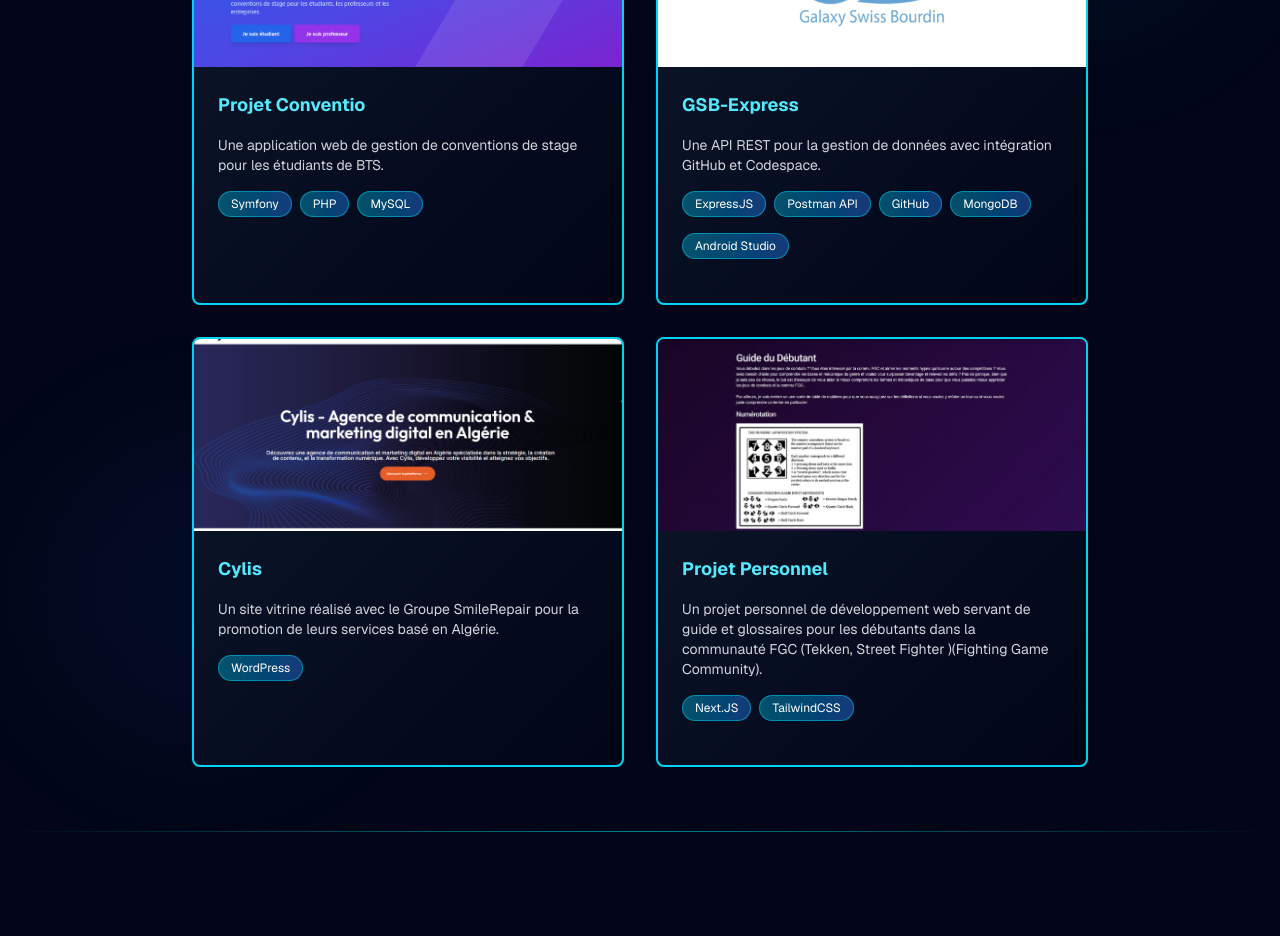
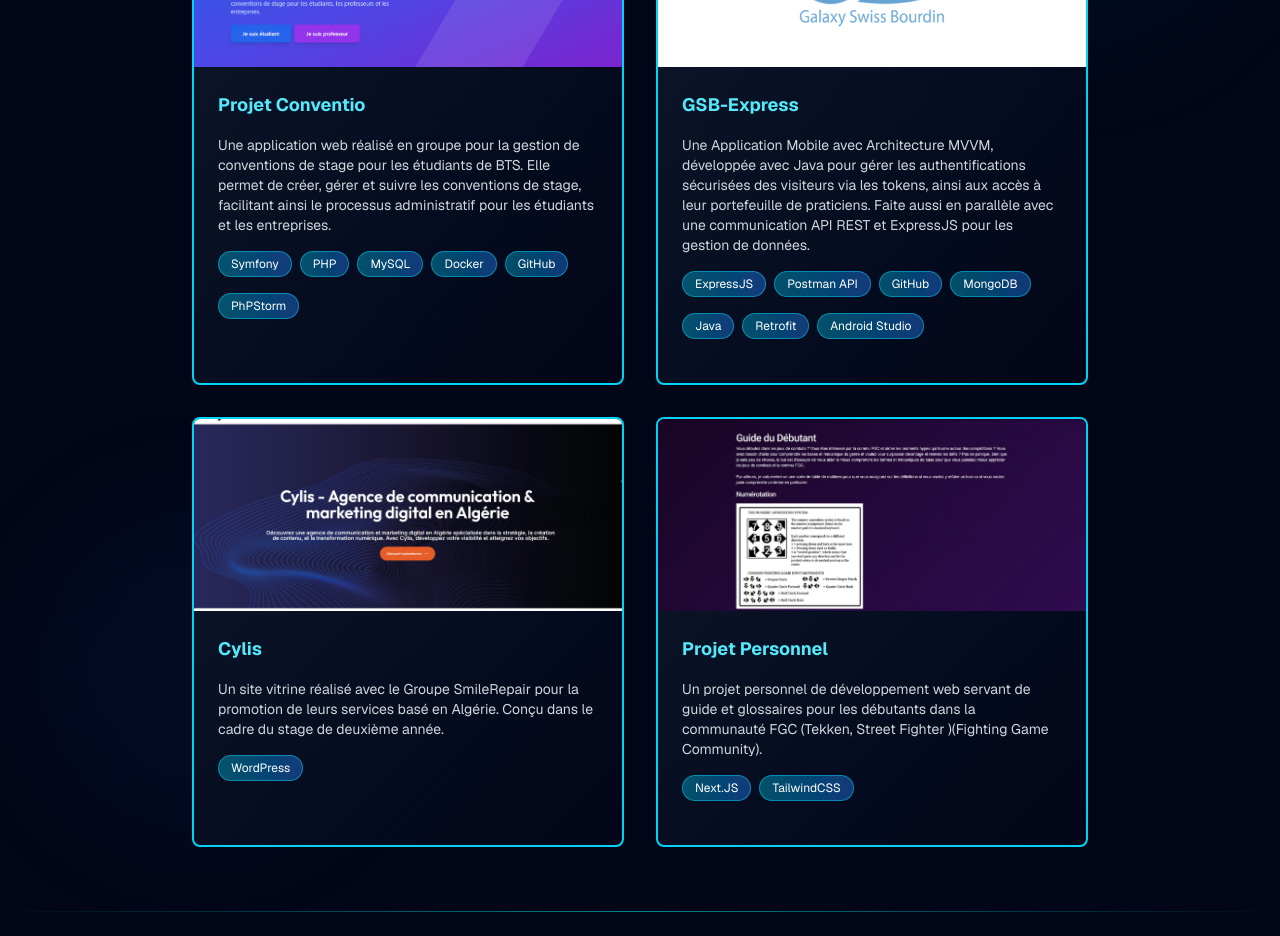
Before and after one commit to ndiayisma/portfolio_ismail, a React (Vite) app: page / in a window 1280 px wide. Shown: the part 4480-5416 px from the top of the page. Built offline with nearby package versions, Linux system fonts and the light colour scheme; no server answers.

Commit message:
Add Context

```diff
--- a/src/components/sections/Projects.jsx
+++ b/src/components/sections/Projects.jsx
@@ -3,21 +3,24 @@ import { RevealOnScroll } from "../RevealOnScroll";
 const projects = [
     {
         title: "Projet Conventio",
-        description: "Une application web de gestion de conventions de stage pour les étudiants de BTS.",
-        technologies: ["Symfony", "PHP", "MySQL"],
+        description: "Une application web réalisé en groupe pour la gestion de conventions de stage pour les étudiants de BTS. "
+        + "Elle permet de créer, gérer et suivre les conventions de stage, facilitant ainsi le processus administratif pour les étudiants et les entreprises.",
+        technologies: ["Symfony", "PHP", "MySQL", "Docker", "GitHub", "PhPStorm"],
         image: "/ExempleConventio.png",
         link: "https://github.com/maxervj/Conventio"
     },
     {
         title: "GSB-Express",
-        description: "Une API REST pour la gestion de données avec intégration GitHub et Codespace.",
-        technologies: ["ExpressJS", "Postman API", "GitHub", "MongoDB", "Android Studio"],
+        description: "Une Application Mobile avec Architecture MVVM, développée avec Java pour gérer les authentifications sécurisées des visiteurs via les tokens,"
+        + " ainsi aux accès à leur portefeuille de praticiens. Faite aussi en parallèle avec une communication API REST et ExpressJS pour les gestion de données.",
+        technologies: ["ExpressJS", "Postman API", "GitHub", "MongoDB", "Java", "Retrofit", "Android Studio"],
         image: "/GSB.png",
         link: "https://github.com/ndiayisma/api-rest-gsb"
     },
     {
         title: "Cylis",
-        description: "Un site vitrine réalisé avec le Groupe SmileRepair pour la promotion de leurs services basé en Algérie.",
+        description: "Un site vitrine réalisé avec le Groupe SmileRepair pour la promotion de leurs services basé en Algérie."
+         + " Conçu dans le cadre du stage de deuxième année.",
         technologies: ["WordPress"],
         image: "/ExempleCylis.png",
         link: "https://cylis.net"
```
